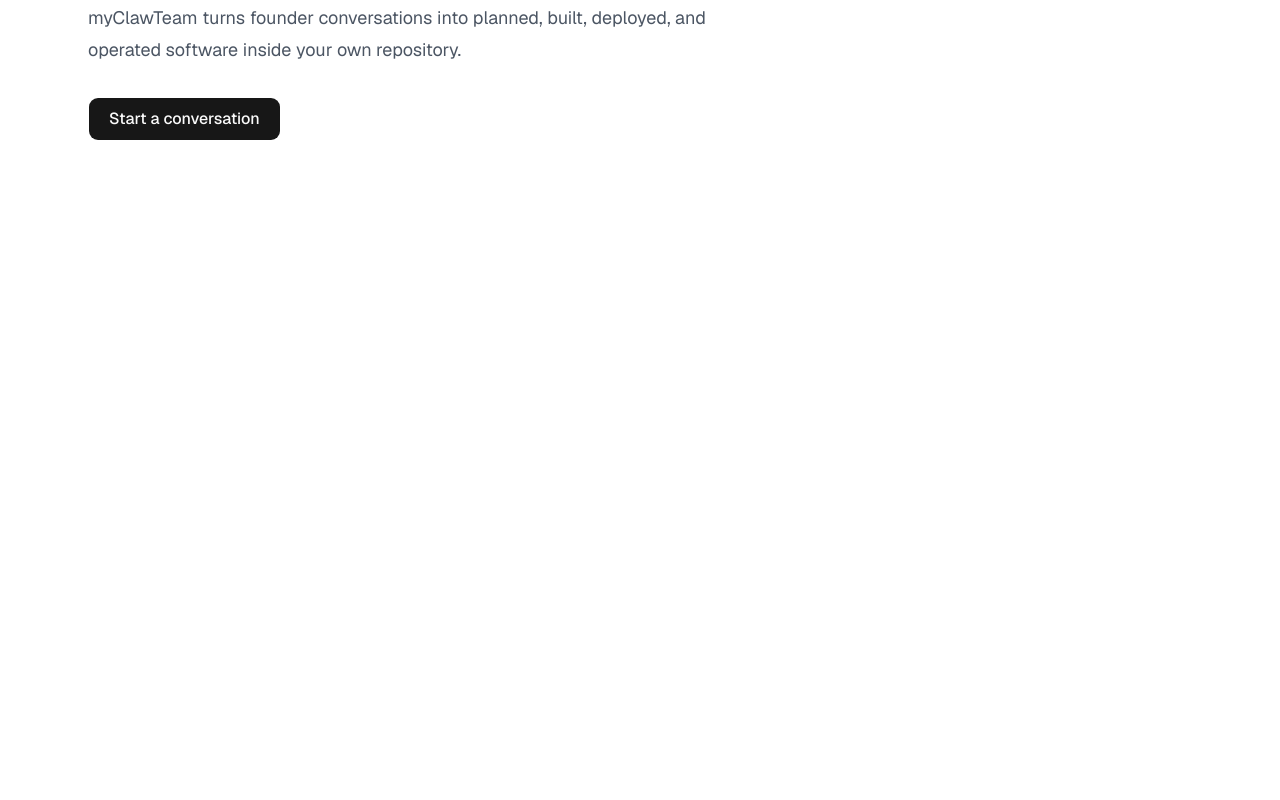
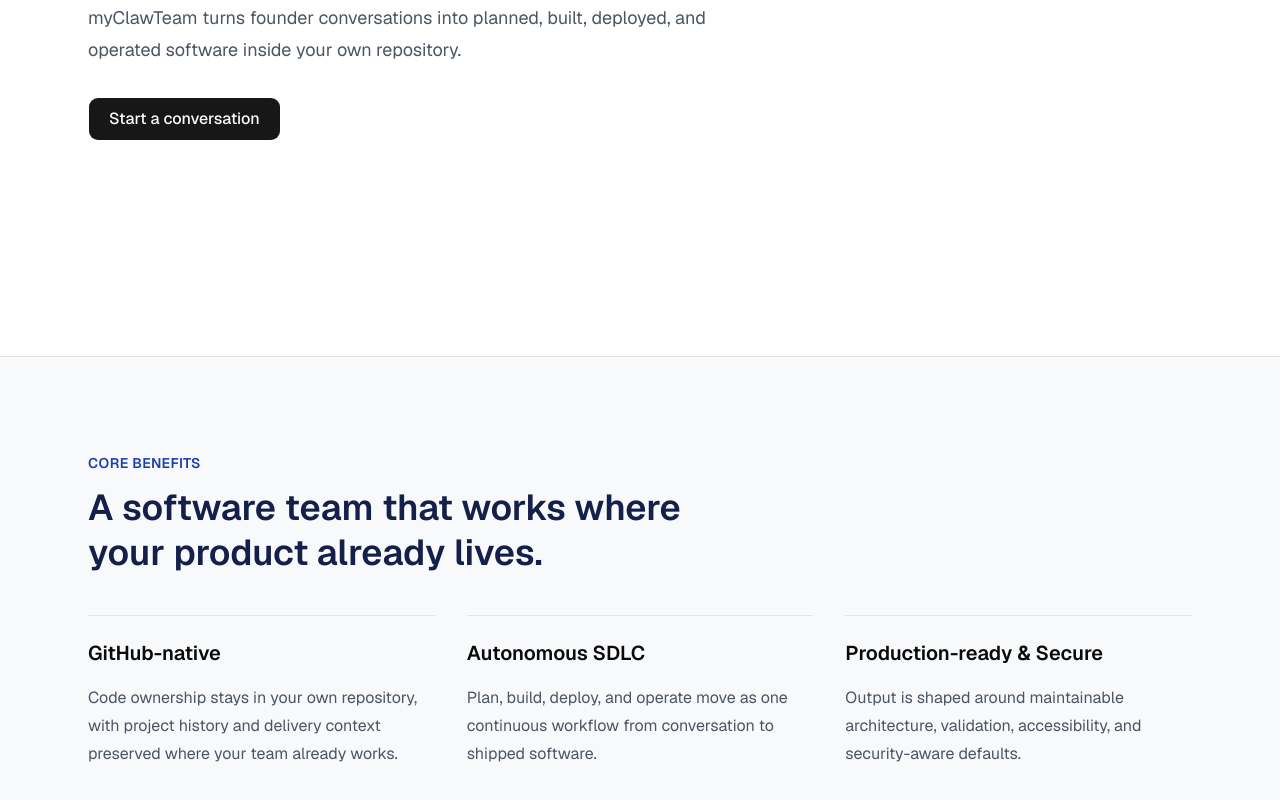
Before and after one commit to mtplayground/alex-0d18-test-11, a Next.js app: page / in a window 1280 px wide. Shown: the part 444-1244 px from the top of the page. Before the commit the page ends 800 px from the top, so only its background shows below. Built offline with nearby package versions, Linux system fonts and the light colour scheme; no server answers.

Commit message:
feat: Build Value Proposition section

```diff
--- a/app/page.tsx
+++ b/app/page.tsx
@@ -1,9 +1,11 @@
 import { Hero } from "@/components/sections/hero";
+import { ValueProposition } from "@/components/sections/value-proposition";
 
 export default function Home() {
   return (
     <main>
       <Hero />
+      <ValueProposition />
     </main>
   );
 }
--- /dev/null
+++ b/components/sections/value-proposition.tsx
@@ -0,0 +1,53 @@
+import { Container } from "@/components/ui/container";
+
+export const valuePropositions = [
+  {
+    title: "GitHub-native",
+    summary:
+      "Code ownership stays in your own repository, with project history and delivery context preserved where your team already works.",
+  },
+  {
+    title: "Autonomous SDLC",
+    summary:
+      "Plan, build, deploy, and operate move as one continuous workflow from conversation to shipped software.",
+  },
+  {
+    title: "Production-ready & Secure",
+    summary:
+      "Output is shaped around maintainable architecture, validation, accessibility, and security-aware defaults.",
+  },
+] as const;
+
+export function ValueProposition() {
+  return (
+    <section
+      id="value-proposition"
+      aria-labelledby="value-proposition-title"
+      className="bg-surface-muted/60 text-foreground border-t"
+    >
+      <Container className="py-section-sm sm:py-section">
+        <div className="max-w-readable">
+          <p className="text-brand-700 mb-3 text-sm font-semibold tracking-wide uppercase">
+            Core benefits
+          </p>
+          <h2
+            id="value-proposition-title"
+            className="text-brand-950 text-3xl leading-tight font-semibold sm:text-4xl"
+          >
+            A software team that works where your product already lives.
+          </h2>
+        </div>
+        <div className="mt-10 grid gap-8 md:grid-cols-3">
+          {valuePropositions.map((item) => (
+            <article key={item.title} className="border-border border-t pt-6">
+              <h3 className="text-xl leading-snug font-semibold">
+                {item.title}
+              </h3>
+              <p className="text-ink-muted mt-4 leading-7">{item.summary}</p>
+            </article>
+          ))}
+        </div>
+      </Container>
+    </section>
+  );
+}
```
